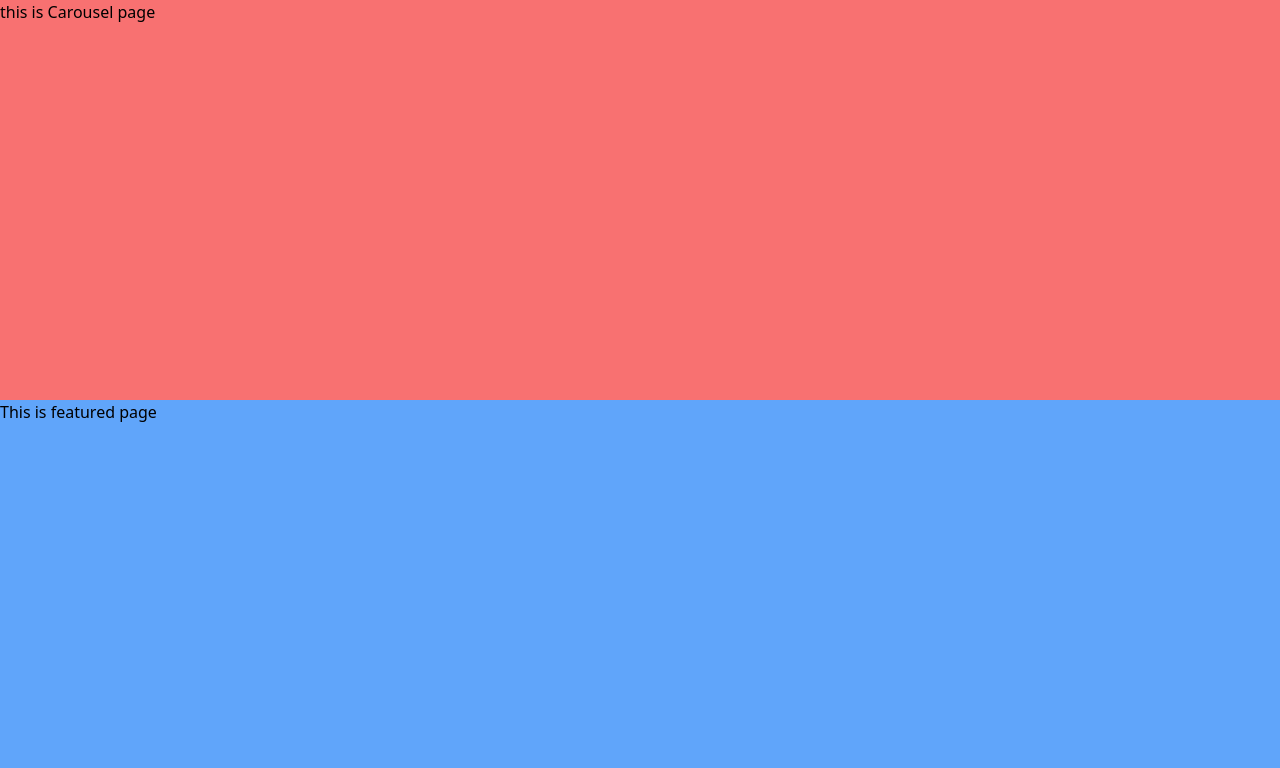
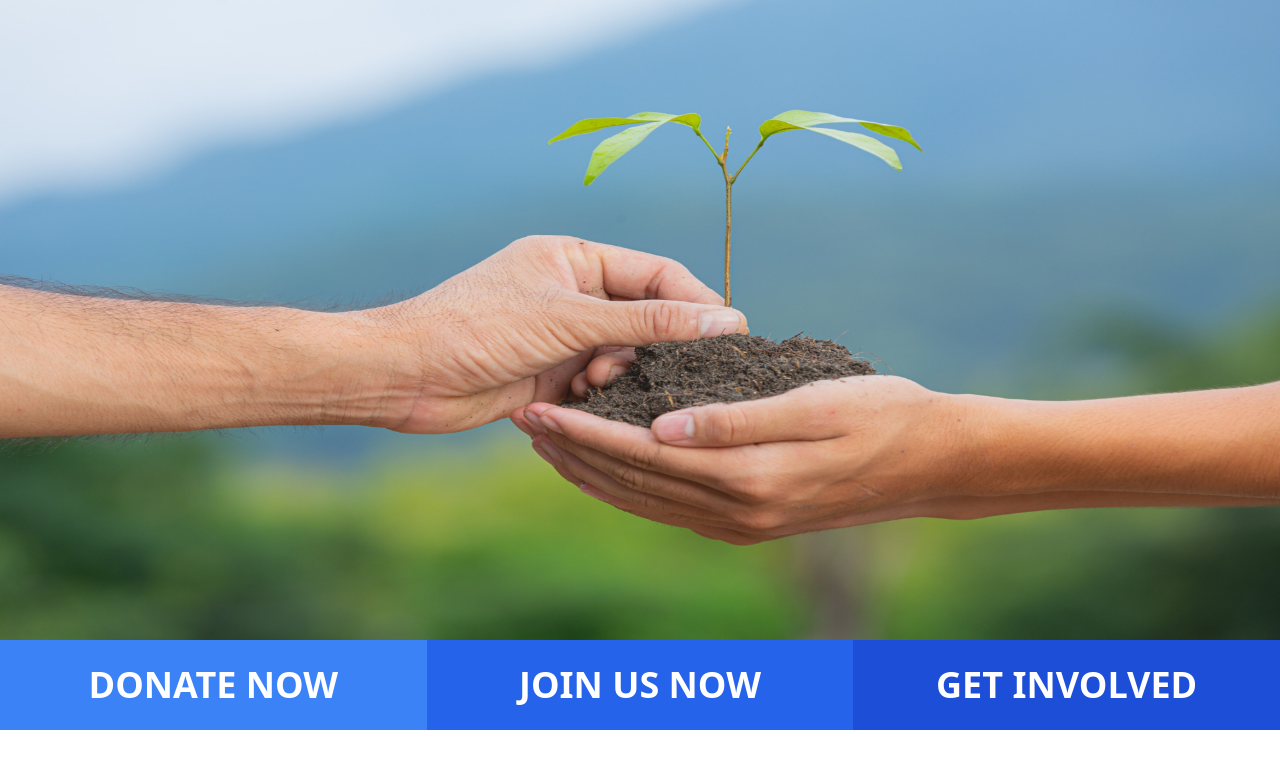
Before and after one commit to farhan-abdullah/Swapnochaya-react, a React (Vite) app: page / in a window 1280 px wide. Shown: the top 768 px of the page. Built offline with nearby package versions, Linux system fonts and the light colour scheme.

Commit message:
banner and feature section added succes without carousel

```diff
--- a/index.html
+++ b/index.html
@@ -16,6 +16,7 @@
       <meta property="og:image" content="/some-image.png" />
       <meta property="og:url" content="/this-page.html" />
       <!-- <link rel="icon" type="image/svg+xml" href="/vite.svg" /> -->
+      <link rel="stylesheet" href="carousel.css" />
       <title>Swapnochaya</title>
    </head>
    <body>
--- a/package.json
+++ b/package.json
@@ -13,6 +13,7 @@
     "localforage": "^1.10.0",
     "match-sorter": "^6.3.1",
     "react": "^18.2.0",
+    "react-awesome-slider": "^4.1.0",
     "react-dom": "^18.2.0",
     "react-responsive-carousel": "^3.2.23",
     "react-router-dom": "^6.16.0",
--- /dev/null
+++ b/src/pages/Homes/Carosel/Carosel.jsx
@@ -0,0 +1,17 @@
+import React from "react";
+// import AutoplaySlider from "react-awesome-slider/hoc/autoplay";
+// import AwesomeSliderStyles from "react-awesome-slider/src/styled/fold-out-animation.scss";
+
+import img1 from "../../../assets/banner (1).jpg";
+import img2 from "../../../assets/banner (2).jpg";
+import img3 from "../../../assets/banner (3).jpg";
+
+const Carosel = () => {
+   return (
+      <div className="w-full h-fit md:h-[80vh] ">
+         <img src={img1} className="h-[80vh] w-full bg-cover" alt="" />
+      </div>
+   );
+};
+
+export default Carosel;
--- a/src/pages/Homes/Carousel/Carousel.jsx
+++ /dev/null
@@ -1,11 +0,0 @@
-import React from "react";
-
-const Carousel = () => {
-   return (
-      <div className="w-full h-[50vh] bg-red-400">
-         <h1>this is Carousel page</h1>
-      </div>
-   );
-};
-
-export default Carousel;
--- a/src/pages/Homes/Featured/Featured.jsx
+++ b/src/pages/Homes/Featured/Featured.jsx
@@ -2,8 +2,22 @@ import React from "react";
 
 const Featured = () => {
    return (
-      <div className="w-full h-[50vh] bg-blue-400">
-         <h2>This is featured page</h2>
+      <div className="w-full grid md:grid-cols-3 bg-blue-400">
+         <div className="bg-blue-500 h-[90px] flex justify-center items-center">
+            <h2 className="text-4xl uppercase font-bold text-white text-center">
+               Donate now
+            </h2>
+         </div>
+         <div className="bg-blue-600 h-[90px] flex justify-center items-center">
+            <h2 className="text-4xl uppercase font-bold text-white text-center">
+               Join us now
+            </h2>
+         </div>
+         <div className="bg-blue-700 uppercase h-[90px] flex justify-center items-center">
+            <h2 className="text-4xl font-bold text-white text-center">
+               Get involved
+            </h2>
+         </div>
       </div>
    );
 };
--- a/src/pages/Homes/Home/Home.jsx
+++ b/src/pages/Homes/Home/Home.jsx
@@ -1,11 +1,12 @@
 import React from "react";
-import Carousel from "../Carousel/Carousel";
+// import Carousel from "../Carosel/Carosel";
 import Featured from "../Featured/Featured";
+import Carosel from "../Carosel/Carosel";
 
 const Home = () => {
    return (
       <div>
-         <Carousel></Carousel>
+         <Carosel></Carosel>
          <Featured></Featured>
       </div>
    );
```
Also changed, not shown: 1 other file (tests, documents, lock files or other folders). Lines whose indentation alone changed are shown as unchanged.
